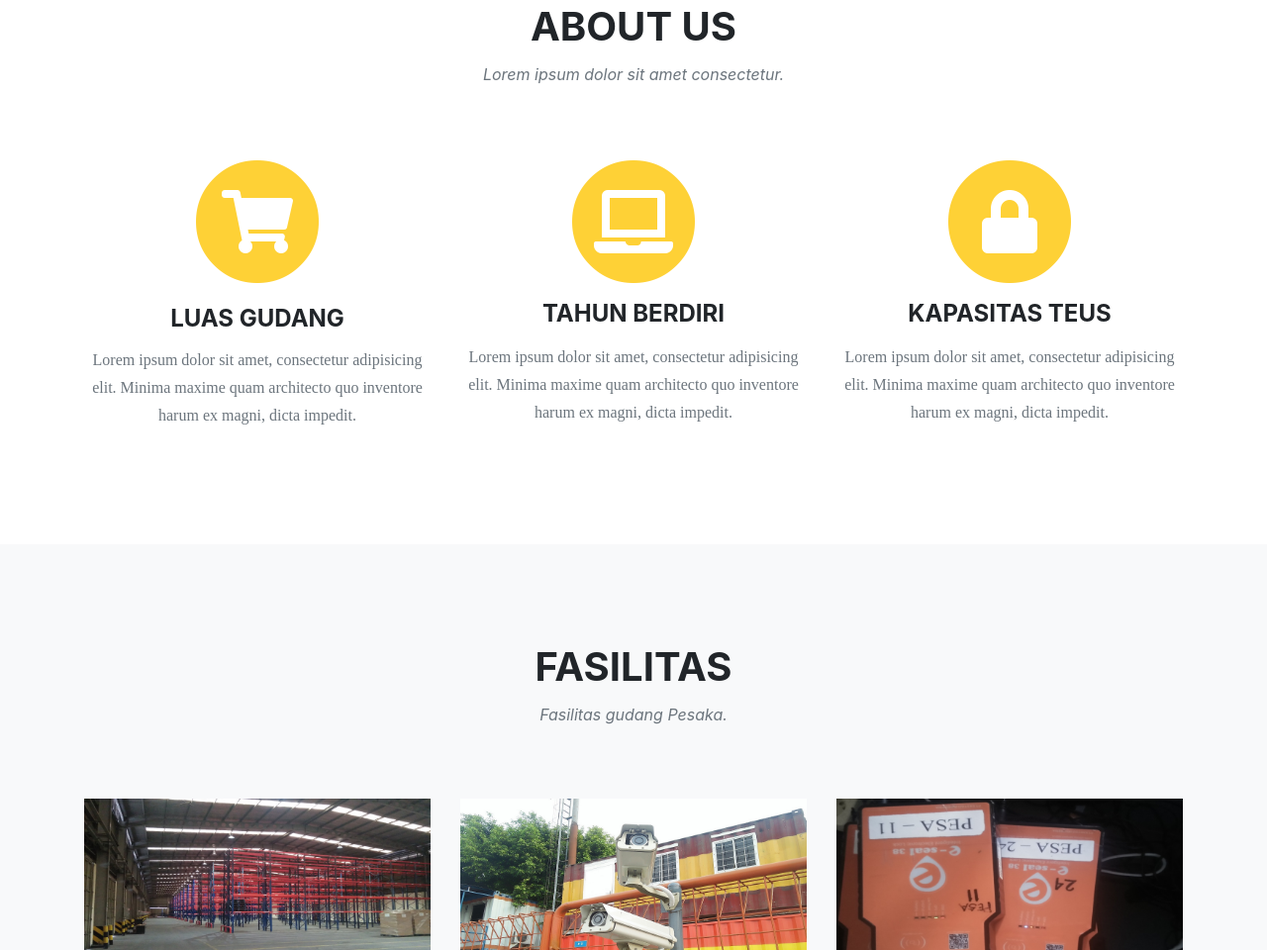
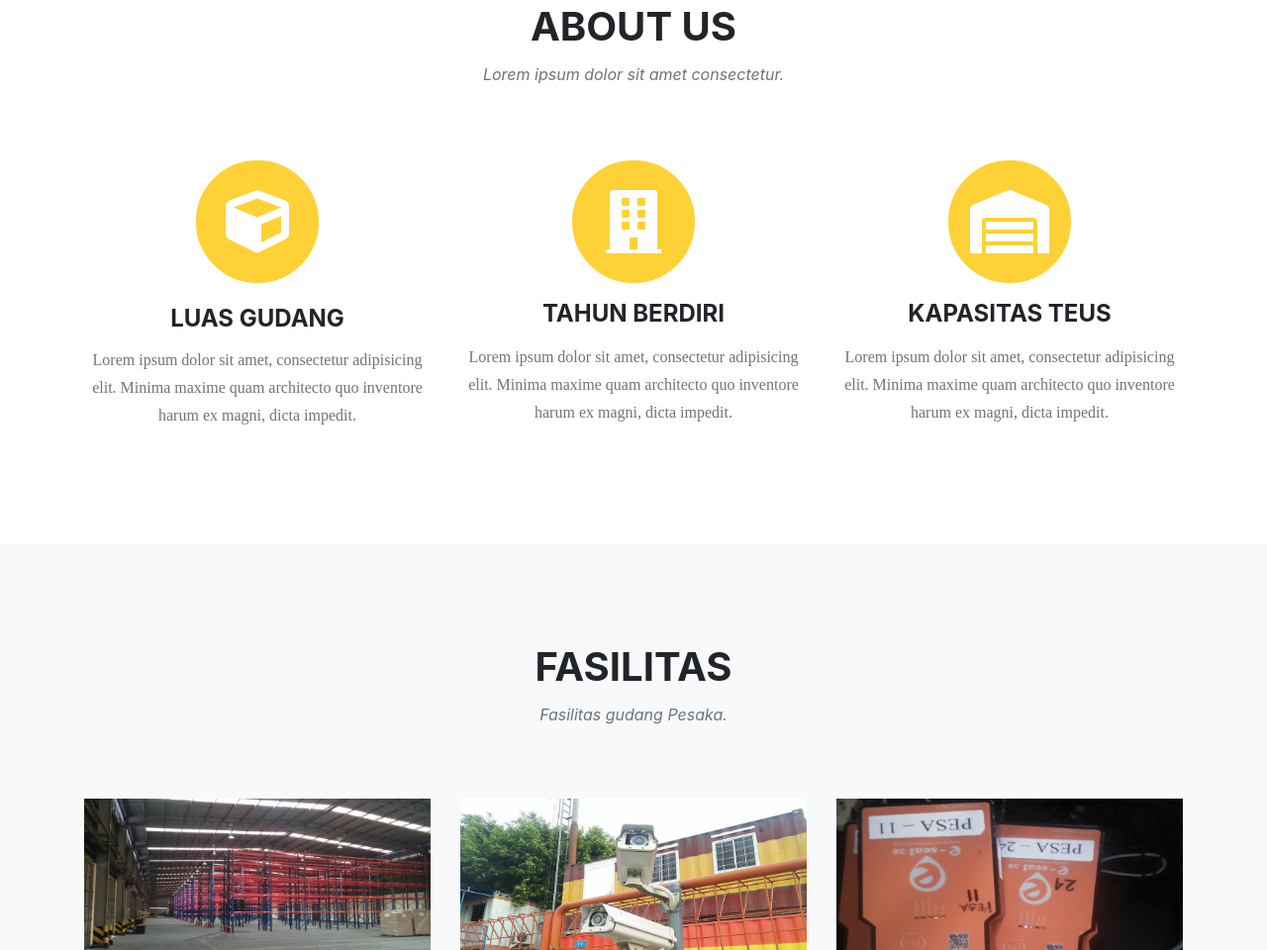
Before and after one commit to syamsipratama/plk, a plain HTML site: page Index.html in a window 1280 px wide. Shown: the part 878-1838 px from the top of the page at 99% size. Drawn offline with Linux system fonts and the light colour scheme; some packages are replaced by stand-ins of ours.

Commit message:
update icon
update icon about us

```diff
--- a/Index.html
+++ b/Index.html
@@ -89,7 +89,7 @@
         <div class="col-md-4" >
           <span class="fa-stack fa-4x">
             <i class="fas fa-circle fa-stack-2x text-primary"></i>
-            <i class="fas fa-shopping-cart fa-stack-1x fa-inverse"></i>
+            <i class="fas fa-cube fa-stack-1x fa-inverse"></i>
           </span>
           <h4 class="About Us-heading" style="padding: 20px;">LUAS GUDANG</h4>
           <p class="text-muted" style="margin-top:-15px;">Lorem ipsum dolor sit amet, consectetur adipisicing elit. Minima maxime quam architecto quo inventore harum ex magni, dicta impedit.</p>
@@ -97,7 +97,7 @@
         <div class="col-md-4">
           <span class="fa-stack fa-4x">
             <i class="fas fa-circle fa-stack-2x text-primary"></i>
-            <i class="fas fa-laptop fa-stack-1x fa-inverse"></i>
+            <i class="fas fa-building fa-stack-1x fa-inverse"></i>
           </span>
           <h4 class="AboutUs-heading">TAHUN BERDIRI</h4>
           <p class="text-muted">Lorem ipsum dolor sit amet, consectetur adipisicing elit. Minima maxime quam architecto quo inventore harum ex magni, dicta impedit.</p>
@@ -105,7 +105,7 @@
         <div class="col-md-4">
           <span class="fa-stack fa-4x">
             <i class="fas fa-circle fa-stack-2x text-primary"></i>
-            <i class="fas fa-lock fa-stack-1x fa-inverse"></i>
+            <i class="fas fa-warehouse fa-stack-1x fa-inverse"></i>
           </span>
           <h4 class="AboutUs-heading">KAPASITAS TEUS</h4>
           <p class="text-muted">Lorem ipsum dolor sit amet, consectetur adipisicing elit. Minima maxime quam architecto quo inventore harum ex magni, dicta impedit.</p>
```
